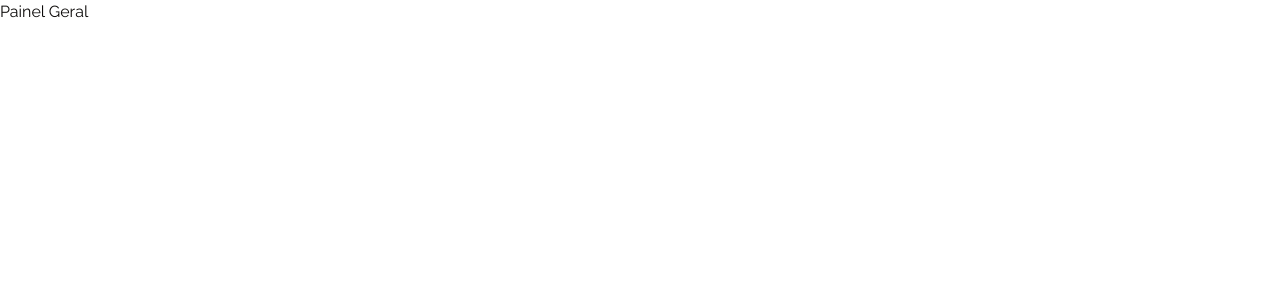
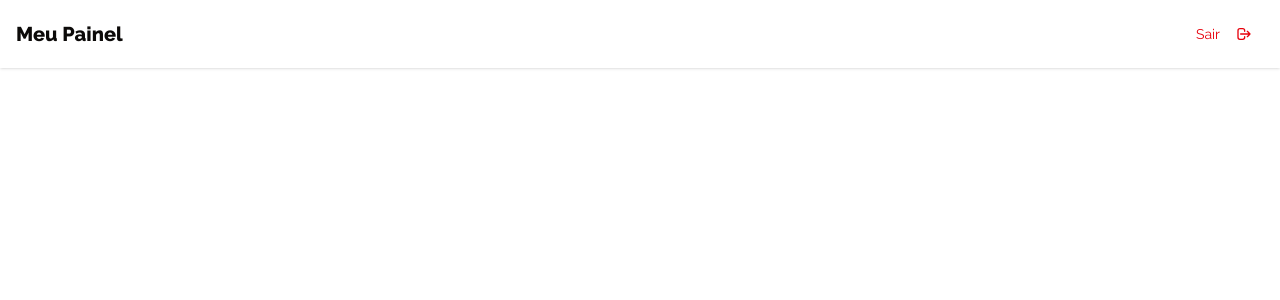
Before and after one commit to kant-sdev/cozinha-e-sabor, a Next.js app: page /painel in a window 1280 px wide. Shown: the top 300 px of the page. Built offline with nearby package versions, Linux system fonts and the light colour scheme.

Commit message:
feat(auth): Correção do middleware e formulário - 2

```diff
--- a/src/app/(auth)/login/page.tsx
+++ b/src/app/(auth)/login/page.tsx
@@ -9,7 +9,7 @@ export default function Page() {
   useAuth(true)
 
   return (
-    <div className="min-h-screen bg-gray-50 flex flex-col">
+    <div className="min-h-screen bg-orange-50 flex flex-col">
       <main className="flex-1 flex items-center justify-center px-4">
         <div className="max-w-md w-full">
           <LoginForm />
--- a/src/app/(auth)/register/page.tsx
+++ b/src/app/(auth)/register/page.tsx
@@ -3,7 +3,7 @@ import React from 'react'
 
 export default function Page() {
   return (
-    <div className="min-h-screen bg-gray-50 flex flex-col">
+    <div className="min-h-screen bg-orange-50 flex flex-col">
       <main className="flex-1 flex items-center justify-center px-4">
         <div className="max-w-md w-full">
           <RegisterForm/>
--- a/src/app/painel/page.tsx
+++ b/src/app/painel/page.tsx
@@ -1,7 +1,20 @@
-import React from 'react'
+// app/painel/layout.tsx
 
-export default function page() {
+import { LogoutButton } from "@/components/layout/Button/logout-button"
+
+export default function DashboardLayout({
+  children,
+}: {
+  children: React.ReactNode
+}) {
   return (
-    <div>Painel Geral</div>
+    <div className="min-h-screen">
+      <header className="bg-white shadow-sm">
+        <div className="max-w-7xl mx-auto px-4 py-4 flex justify-between items-center">
+          <h1 className="text-xl font-bold">Meu Painel</h1>
+          <LogoutButton />
+        </div>
+      </header>
+    </div>
   )
 }
--- /dev/null
+++ b/src/components/layout/Button/logout-button.tsx
@@ -0,0 +1,35 @@
+// components/LogoutButton.tsx
+'use client'
+
+import { Button } from '@/components/ui/button'
+import { useRouter } from 'next/navigation'
+import { toast } from 'sonner'
+
+export function LogoutButton({ className }: { className?: string }) {
+  const router = useRouter()
+
+  const handleLogout = () => {
+    localStorage.removeItem('token')
+
+    document.cookie = 'token=; path=/; max-age=0'
+
+    router.replace('/login')
+    router.refresh()
+
+    toast.success('Você saiu da sua conta')
+  }
+
+  return (
+    <Button
+      variant="ghost"
+      onClick={handleLogout}
+      className={`text-red-600 hover:bg-red-50 ${className}`}
+      aria-label="Sair da conta"
+    >
+      <span className="hidden md:inline">Sair</span>
+      <svg xmlns="http://www.w3.org/2000/svg" className="h-5 w-5 md:ml-2" fill="none" viewBox="0 0 24 24" stroke="currentColor">
+        <path strokeLinecap="round" strokeLinejoin="round" strokeWidth={2} d="M17 16l4-4m0 0l-4-4m4 4H7m6 4v1a3 3 0 01-3 3H6a3 3 0 01-3-3V7a3 3 0 013-3h4a3 3 0 013 3v1" />
+      </svg>
+    </Button>
+  )
+}
--- a/src/components/layout/Forms/login-form.tsx
+++ b/src/components/layout/Forms/login-form.tsx
@@ -39,7 +39,7 @@ export default function LoginForm() {
       localStorage.setItem('token', res.token);
 
       // Adiciona o token nos cookies também
-      document.cookie = `token=${res.token}; path=/; max-age=${60 * 60 * 24 * 7}`;
+      document.cookie = `token=${res.token}; path=/; max-age=${60 * 60 * 2}`;
 
       router.push('/painel');
       toast.success('Login realizado com sucesso!');
```
